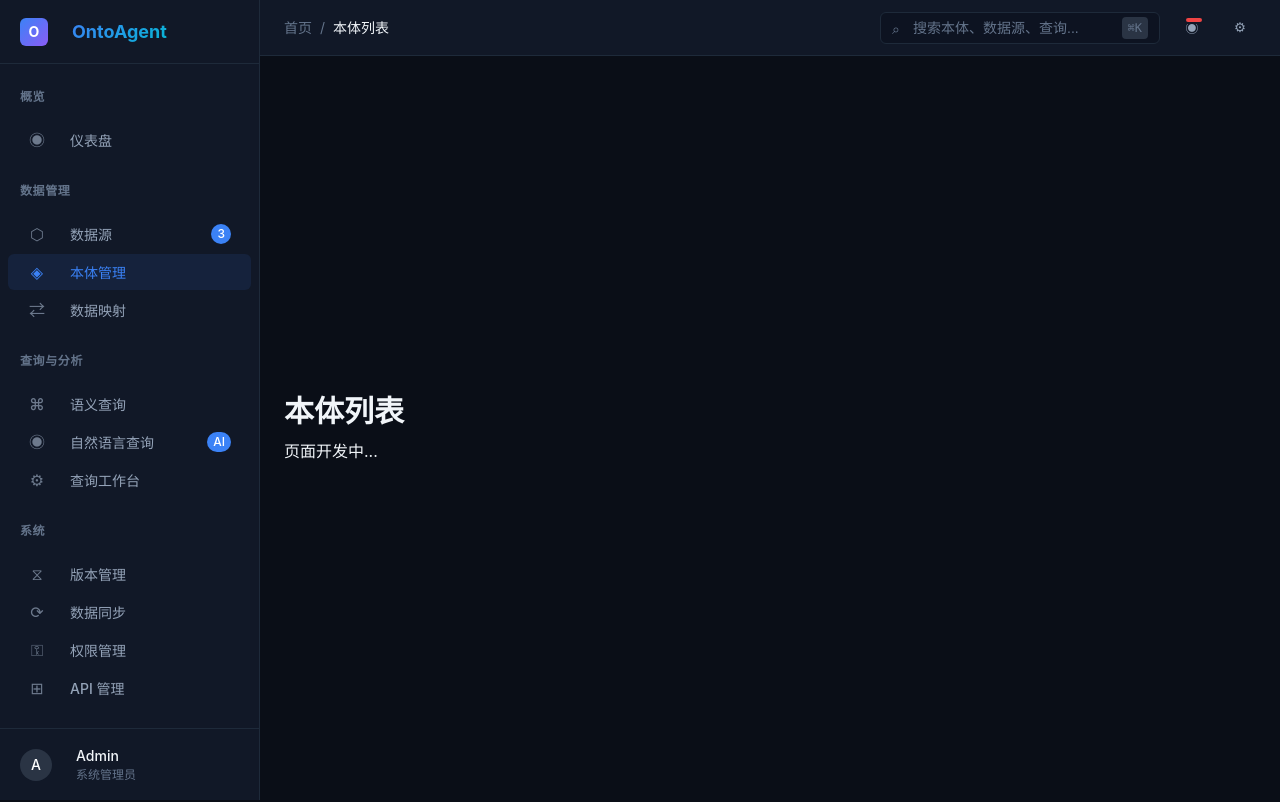
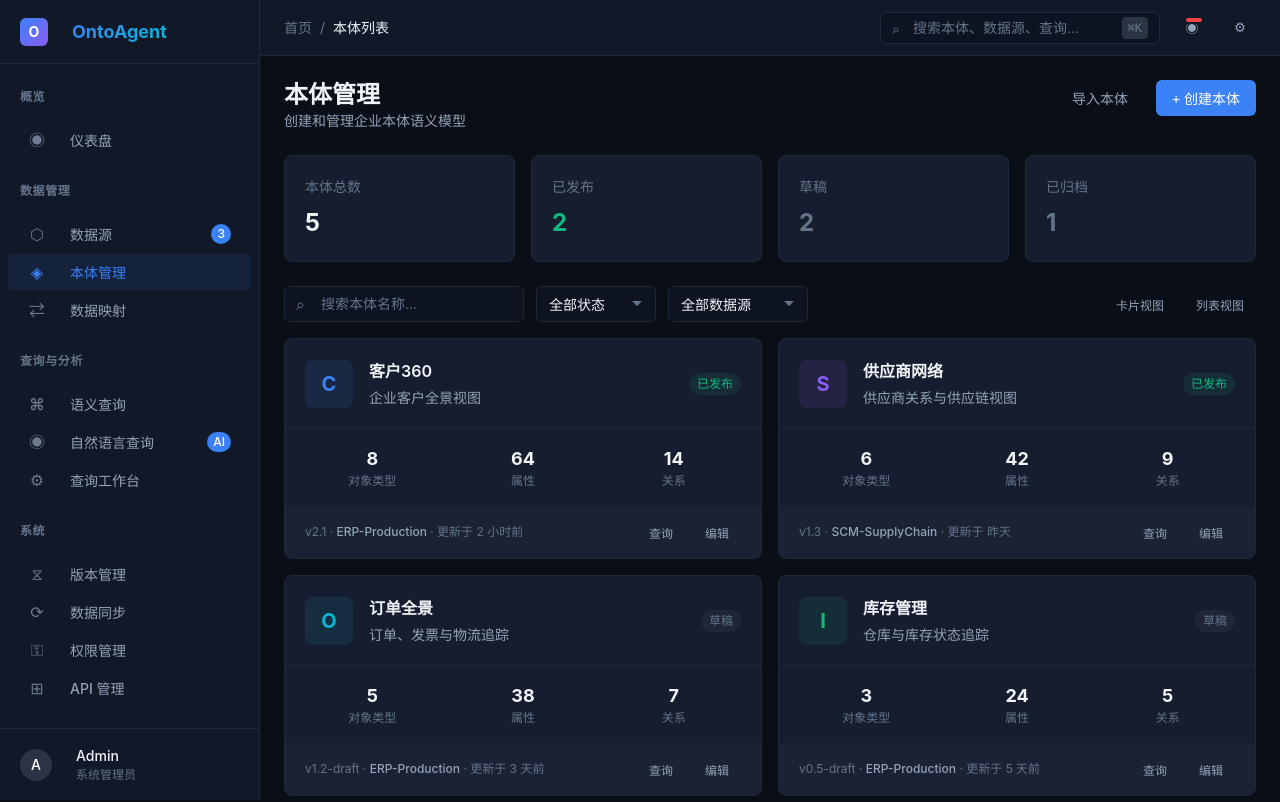
Before and after one commit to zhangsibo1129/onto-agent, a React (Vite) app in the folder onto-agent-web/: page /ontologies in a window 1280 px wide. Shown: the top 802 px of the page. Built offline with nearby package versions, Linux system fonts and the light colour scheme.

Commit message:
Add Ontologies page with card grid layout

```diff
--- a/onto-agent-web/src/App.tsx
+++ b/onto-agent-web/src/App.tsx
@@ -2,6 +2,7 @@ import { BrowserRouter, Routes, Route } from "react-router-dom"
 import { AppLayout } from "@/components/layout"
 import Dashboard from "@/pages/Dashboard"
 import DataSources from "@/pages/DataSources"
+import Ontologies from "@/pages/Ontologies"
 import Placeholder from "@/pages/Placeholder"
 
 function App() {
@@ -12,7 +13,7 @@ function App() {
           <Route path="/" element={<Dashboard />} />
           <Route path="/data-sources" element={<DataSources />} />
           <Route path="/data-sources/:id" element={<Placeholder title="数据源详情" />} />
-          <Route path="/ontologies" element={<Placeholder title="本体列表" />} />
+          <Route path="/ontologies" element={<Ontologies />} />
           <Route path="/ontologies/:id" element={<Placeholder title="本体建模" />} />
           <Route path="/mapping" element={<Placeholder title="数据映射" />} />
           <Route path="/query" element={<Placeholder title="语义查询" />} />
--- a/onto-agent-web/src/data/mock.ts
+++ b/onto-agent-web/src/data/mock.ts
@@ -2,42 +2,72 @@ export const mockOntologies = [
   {
     id: "1",
     name: "客户360",
+    description: "企业客户全景视图",
     status: "published",
     objectCount: 8,
+    propertyCount: 64,
+    relationCount: 14,
     updatedAt: "2 小时前",
     version: "v2.1",
+    datasource: "ERP-Production",
+    initial: "C",
+    colorIndex: 1,
   },
   {
     id: "2",
     name: "供应商网络",
+    description: "供应商关系与供应链视图",
     status: "published",
     objectCount: 6,
+    propertyCount: 42,
+    relationCount: 9,
     updatedAt: "昨天",
-    version: "v1.5",
+    version: "v1.3",
+    datasource: "SCM-SupplyChain",
+    initial: "S",
+    colorIndex: 2,
   },
   {
     id: "3",
     name: "订单全景",
+    description: "订单、发票与物流追踪",
     status: "draft",
     objectCount: 5,
+    propertyCount: 38,
+    relationCount: 7,
     updatedAt: "3 天前",
-    version: "v0.3",
+    version: "v1.2-draft",
+    datasource: "ERP-Production",
+    initial: "O",
+    colorIndex: 3,
   },
   {
     id: "4",
     name: "库存管理",
+    description: "仓库与库存状态追踪",
     status: "draft",
     objectCount: 3,
+    propertyCount: 24,
+    relationCount: 5,
     updatedAt: "5 天前",
-    version: "v0.2",
+    version: "v0.5-draft",
+    datasource: "ERP-Production",
+    initial: "I",
+    colorIndex: 4,
   },
   {
     id: "5",
     name: "财务分析",
+    description: "财务报表与成本分析",
     status: "archived",
     objectCount: 2,
+    propertyCount: 16,
+    relationCount: 3,
     updatedAt: "2 周前",
     version: "v1.0",
+    datasource: "ERP-Production",
+    initial: "F",
+    colorIndex: 5,
   },
 ]
 
--- /dev/null
+++ b/onto-agent-web/src/pages/Ontologies.css
@@ -0,0 +1,123 @@
+.ontology-card {
+  background: var(--bg-card);
+  border: 1px solid var(--border-primary);
+  border-radius: var(--radius-lg);
+  overflow: hidden;
+  transition: all var(--transition-fast);
+  cursor: pointer;
+}
+
+.ontology-card:hover {
+  border-color: var(--brand-primary);
+  box-shadow: var(--shadow-glow);
+}
+
+.ontology-card.archived {
+  opacity: 0.7;
+}
+
+.ontology-card-header {
+  padding: var(--space-5);
+  border-bottom: 1px solid var(--border-primary);
+  display: flex;
+  align-items: center;
+  justify-content: space-between;
+}
+
+.ontology-card-title-row {
+  display: flex;
+  align-items: center;
+  gap: var(--space-4);
+}
+
+.ontology-card-icon {
+  width: 48px;
+  height: 48px;
+  border-radius: var(--radius-lg);
+  display: flex;
+  align-items: center;
+  justify-content: center;
+  font-size: var(--text-xl);
+  font-weight: var(--font-bold);
+}
+
+.ontology-card-info {
+  flex: 1;
+}
+
+.ontology-card-name {
+  font-size: var(--text-base);
+  font-weight: var(--font-semibold);
+  color: var(--text-primary);
+  margin-bottom: var(--space-1);
+}
+
+.ontology-card-desc {
+  font-size: var(--text-sm);
+  color: var(--text-secondary);
+}
+
+.ontology-card-body {
+  padding: var(--space-4) var(--space-5);
+}
+
+.ontology-card-stats {
+  display: grid;
+  grid-template-columns: repeat(3, 1fr);
+  gap: var(--space-4);
+}
+
+.ontology-stat {
+  text-align: center;
+}
+
+.ontology-stat-value {
+  font-size: var(--text-lg);
+  font-weight: var(--font-bold);
+  color: var(--text-primary);
+}
+
+.ontology-stat-label {
+  font-size: var(--text-xs);
+  color: var(--text-tertiary);
+}
+
+.ontology-card-footer {
+  padding: var(--space-3) var(--space-5);
+  background: var(--bg-tertiary);
+  display: flex;
+  align-items: center;
+  justify-content: space-between;
+}
+
+.ontology-card-version {
+  font-size: var(--text-xs);
+  color: var(--text-tertiary);
+}
+
+.ontology-card-version span {
+  color: var(--text-secondary);
+  font-weight: var(--font-medium);
+}
+
+.ontology-grid {
+  display: grid;
+  grid-template-columns: repeat(auto-fill, minmax(360px, 1fr));
+  gap: var(--space-4);
+}
+
+.flex {
+  display: flex;
+}
+
+.items-center {
+  align-items: center;
+}
+
+.gap-2 {
+  gap: var(--space-2);
+}
+
+.gap-4 {
+  gap: var(--space-4);
+}
--- /dev/null
+++ b/onto-agent-web/src/pages/Ontologies.tsx
@@ -0,0 +1,148 @@
+import { useNavigate } from "react-router-dom"
+import { mockOntologies } from "@/data/mock"
+import "./Ontologies.css"
+
+const colorMap: Record<number, { bg: string; color: string }> = {
+  1: { bg: "rgba(59, 130, 246, 0.1)", color: "var(--brand-primary)" },
+  2: { bg: "rgba(139, 92, 246, 0.1)", color: "var(--brand-secondary)" },
+  3: { bg: "rgba(6, 182, 212, 0.1)", color: "var(--brand-accent)" },
+  4: { bg: "rgba(16, 185, 129, 0.1)", color: "var(--status-success)" },
+  5: { bg: "rgba(245, 158, 11, 0.1)", color: "var(--status-warning)" },
+}
+
+const statusBadgeClass: Record<string, string> = {
+  published: "badge badge-published",
+  draft: "badge badge-draft",
+  archived: "badge badge-archived",
+}
+
+const statusText: Record<string, string> = {
+  published: "已发布",
+  draft: "草稿",
+  archived: "已归档",
+}
+
+export default function Ontologies() {
+  const navigate = useNavigate()
+
+  const publishedCount = mockOntologies.filter((o) => o.status === "published").length
+  const draftCount = mockOntologies.filter((o) => o.status === "draft").length
+  const archivedCount = mockOntologies.filter((o) => o.status === "archived").length
+
+  return (
+    <>
+      <div className="page-header">
+        <div className="page-header-top">
+          <div>
+            <h1 className="page-title">本体管理</h1>
+            <p className="page-description">创建和管理企业本体语义模型</p>
+          </div>
+          <div className="page-actions">
+            <button className="btn btn-ghost">导入本体</button>
+            <button className="btn btn-primary">+ 创建本体</button>
+          </div>
+        </div>
+      </div>
+
+      <div className="stats-grid" style={{ gridTemplateColumns: "repeat(4, 1fr)", marginBottom: "var(--space-6)" }}>
+        <div className="stat-card">
+          <div className="stat-label">本体总数</div>
+          <div className="stat-value">{mockOntologies.length}</div>
+        </div>
+        <div className="stat-card">
+          <div className="stat-label">已发布</div>
+          <div className="stat-value" style={{ color: "var(--status-success)" }}>{publishedCount}</div>
+        </div>
+        <div className="stat-card">
+          <div className="stat-label">草稿</div>
+          <div className="stat-value" style={{ color: "var(--text-tertiary)" }}>{draftCount}</div>
+        </div>
+        <div className="stat-card">
+          <div className="stat-label">已归档</div>
+          <div className="stat-value" style={{ color: "var(--text-tertiary)" }}>{archivedCount}</div>
+        </div>
+      </div>
+
+      <div className="toolbar">
+        <div className="toolbar-left">
+          <div className="search-input">
+            <span className="icon">⌕</span>
+            <input type="text" placeholder="搜索本体名称..." />
+          </div>
+          <select className="form-select" style={{ width: 120 }}>
+            <option>全部状态</option>
+            <option>已发布</option>
+            <option>草稿</option>
+            <option>已归档</option>
+          </select>
+          <select className="form-select" style={{ width: 140 }}>
+            <option>全部数据源</option>
+            <option>ERP-Production</option>
+            <option>CRM-Main</option>
+            <option>SCM-SupplyChain</option>
+          </select>
+        </div>
+        <div className="toolbar-right">
+          <button className="btn btn-ghost btn-sm">卡片视图</button>
+          <button className="btn btn-ghost btn-sm">列表视图</button>
+        </div>
+      </div>
+
+      <div className="ontology-grid">
+        {mockOntologies.map((ontology) => (
+          <div
+            key={ontology.id}
+            className={`ontology-card ${ontology.status === "archived" ? "archived" : ""}`}
+            onClick={() => navigate(`/ontologies/${ontology.id}`)}
+          >
+            <div className="ontology-card-header">
+              <div className="ontology-card-title-row">
+                <div
+                  className="ontology-card-icon"
+                  style={{
+                    background: colorMap[ontology.colorIndex]?.bg,
+                    color: colorMap[ontology.colorIndex]?.color,
+                  }}
+                >
+                  {ontology.initial}
+                </div>
+                <div className="ontology-card-info">
+                  <div className="ontology-card-name">{ontology.name}</div>
+                  <div className="ontology-card-desc">{ontology.description}</div>
+                </div>
+              </div>
+              <span className={statusBadgeClass[ontology.status]}>
+                {statusText[ontology.status]}
+              </span>
+            </div>
+            <div className="ontology-card-body">
+              <div className="ontology-card-stats">
+                <div className="ontology-stat">
+                  <div className="ontology-stat-value">{ontology.objectCount}</div>
+                  <div className="ontology-stat-label">对象类型</div>
+                </div>
+                <div className="ontology-stat">
+                  <div className="ontology-stat-value">{ontology.propertyCount}</div>
+                  <div className="ontology-stat-label">属性</div>
+                </div>
+                <div className="ontology-stat">
+                  <div className="ontology-stat-value">{ontology.relationCount}</div>
+                  <div className="ontology-stat-label">关系</div>
+                </div>
+              </div>
+            </div>
+            <div className="ontology-card-footer">
+              <div className="ontology-card-version">
+                {ontology.version} · <span>{ontology.datasource}</span> · 更新于 {ontology.updatedAt}
+              </div>
+              <div className="flex gap-2">
+                <button className="btn btn-ghost btn-sm" onClick={(e) => e.stopPropagation()}>查询</button>
+                <button className="btn btn-ghost btn-sm" onClick={(e) => e.stopPropagation()}>编辑</button>
+              </div>
+            </div>
+          </div>
+        ))}
+      </div>
+    </>
+  )
+}
```
